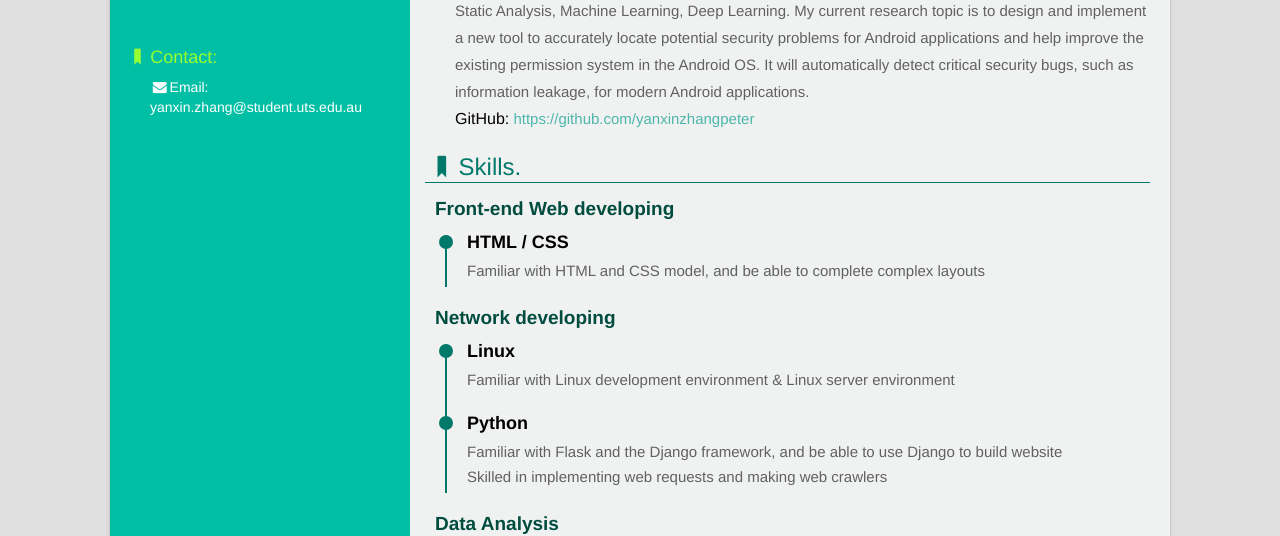
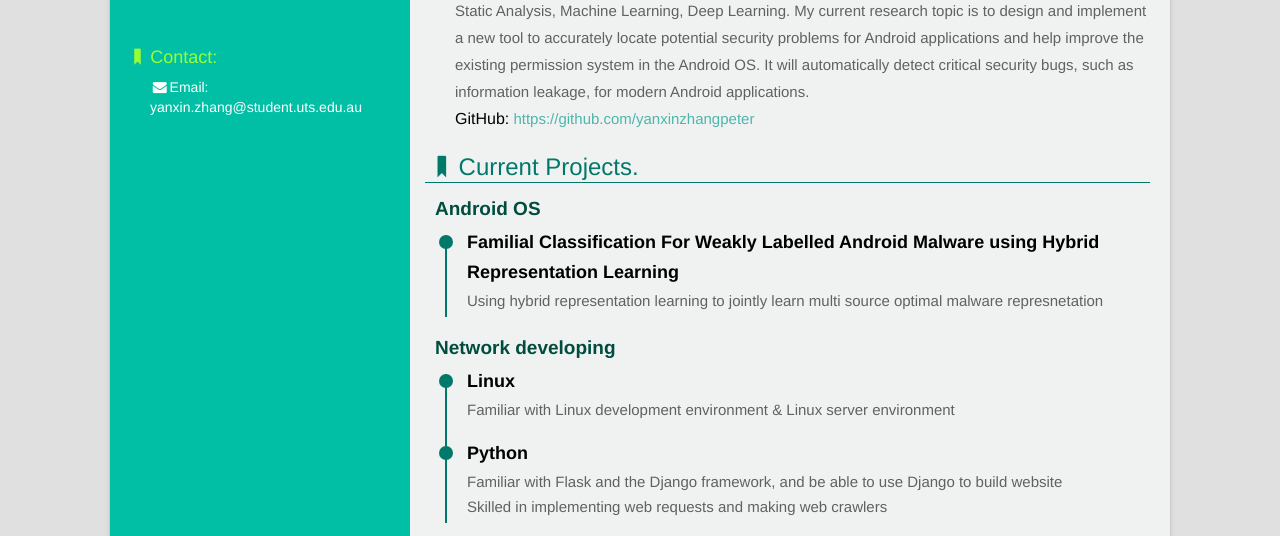
Before and after one commit to yanxinzhangpeter/YanxinZhang, a website: page index.html in a window 1280 px wide. Shown: the part 283-819 px from the top of the page. Drawn offline with Linux system fonts and the light colour scheme.

Commit message:
Update index.html

```diff
--- a/index.html
+++ b/index.html
@@ -64,13 +64,13 @@ such as information leakage, for modern Android applications.</dd>
       </li>
 
       <li>
-        <dt><i class="icon-bookmark"></i>Skills.</dt>
-        <h3>Front-end Web developing</h3>
+        <dt><i class="icon-bookmark"></i>Current Projects.</dt>
+        <h3>Android OS</h3>
         <ul class="exp">
           <li>
             <div class="circle"></div>
-            <h4>HTML / CSS</h4>
-            <p>Familiar with HTML and CSS model, and be able to complete complex layouts</p>
+            <h4>Familial Classification For Weakly Labelled Android Malware using Hybrid Representation Learning</h4>
+            <p>Using hybrid representation learning to jointly learn multi source optimal malware represnetation</p>
           </li>
         </ul>
 
```
